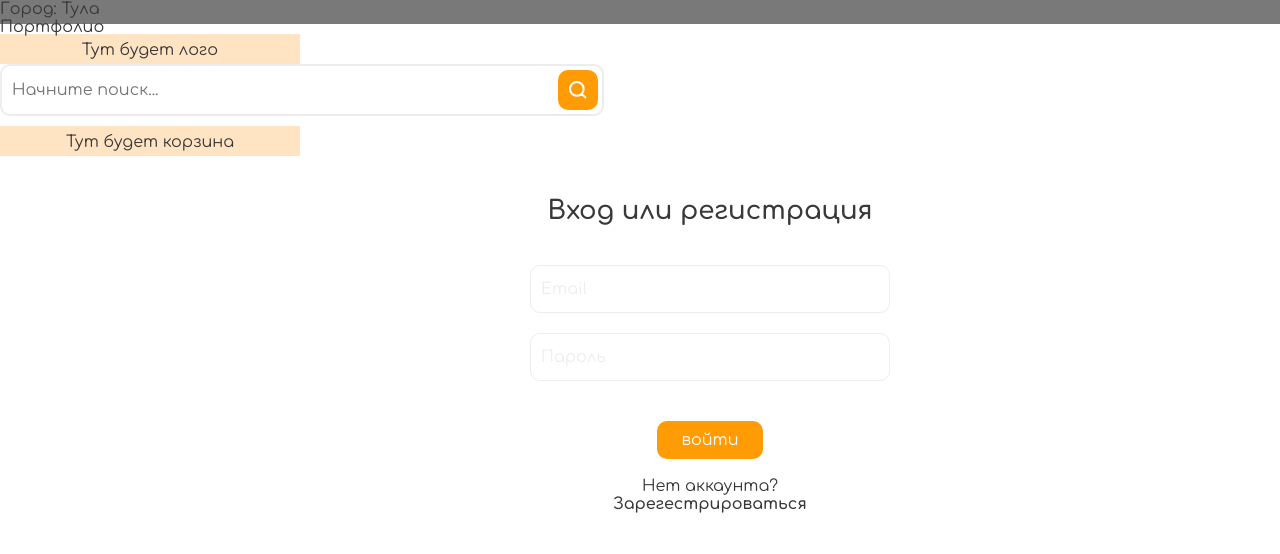
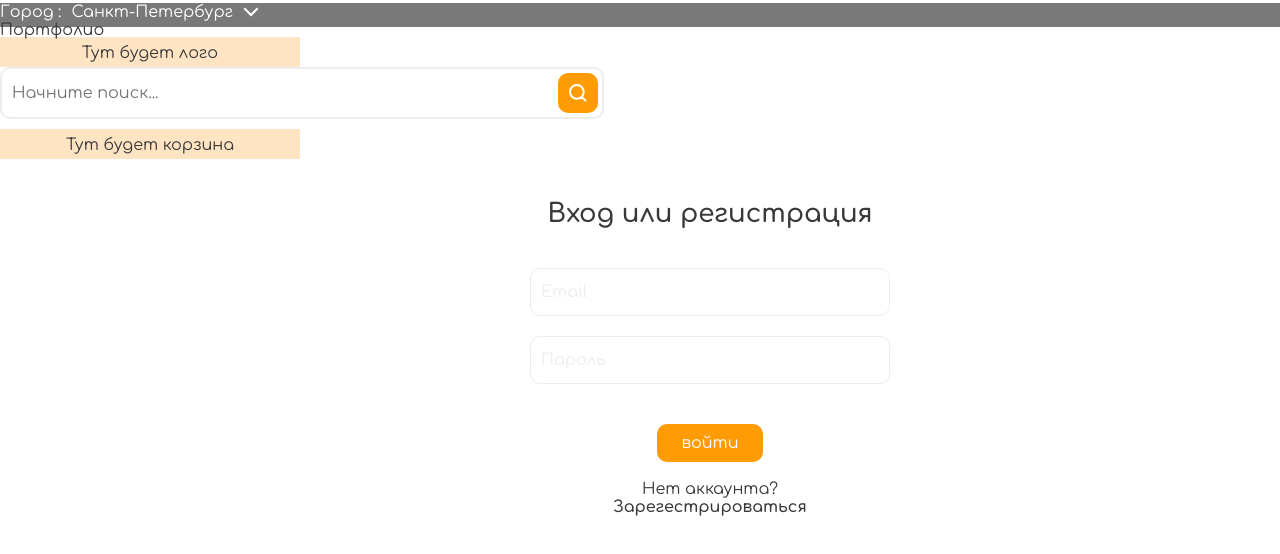
Before and after one commit to ArtErusov/eCommersOrange, a React (Vite) app: page /reg in a window 1280 px wide. Shown: the top 554 px of the page. Built offline with nearby package versions, Linux system fonts and the light colour scheme.

Commit message:
Made a city selection and a separate hook for adding to local storage

```diff
--- a/src/components/layout/Header/Header.tsx
+++ b/src/components/layout/Header/Header.tsx
@@ -1,9 +1,25 @@
-import { FC, FormEvent, useState } from 'react';
+import { FC, useState, useEffect } from 'react';
 import styles from './styles.module.css';
-import searchIcon from '../../../assets/images/svg/Search.svg';
+
+import closeList from '../../../assets/images/svg/closeList.svg';
+import openList from '../../../assets/images/svg/openList.svg';
+
 import SearchBlock from './Components/SearchBlock/SearchBlock';
+import { useLocalStorage } from '../../../helpers/hooks/useLocalStorage';
 
 const Header: FC = () => {
+  const [isActive, setIsActive] = useState<boolean>(false);
+
+  const [selectedCity, setSelectedCity] = useLocalStorage<string>(
+    'selectedCity',
+    'Санкт-Петербург',
+  );
+
+  const handleSelectedCity = (item: string) => {
+    setSelectedCity(item);
+    setIsActive(false);
+  };
+
   const cities: string[] = [
     'Москва',
     'Тула',
@@ -17,22 +33,38 @@ const Header: FC = () => {
     'Владивосток',
   ];
 
-  const [dataSearch, setDataSearch] = useState<string>('');
-
-  const handlerSearch = (e: FormEvent<HTMLFormElement>) => {
-    e.preventDefault();
-    console.log('Форма отправлена', dataSearch);
-    setDataSearch('');
-  };
-
   return (
     <header>
       <div className={styles.top_header}>
         <div className={`${styles.container} ${styles.flex}`}>
-          <div>Город: {cities[1]}</div>
+          <div onMouseLeave={() => setIsActive(false)} className={styles.citySelector}>
+            <p className={styles.label}>Город : </p>
+            <button className={styles.selectedCity} onClick={() => setIsActive(!isActive)}>
+              {selectedCity}
+            </button>
+            {isActive ? (
+              <img src={closeList} alt="Закрыть выбор города" />
+            ) : (
+              <img src={openList} alt="Открыть выбор города" />
+            )}
+            {isActive && (
+              <ul className={styles.dropdownList}>
+                {cities.map(
+                  (item, index) =>
+                    item !== selectedCity && (
+                      <li onClick={() => handleSelectedCity(item)} key={index}>
+                        {item}
+                      </li>
+                    ),
+                )}
+              </ul>
+            )}
+          </div>
+
           <p>Портфолио</p>
         </div>
       </div>
+
       <div className={`${styles.container} ${styles.flex}`}>
         <div className={styles.temporary_filling}>Тут будет лого</div>
         <SearchBlock />
@@ -42,8 +74,3 @@ const Header: FC = () => {
   );
 };
 export default Header;
-
-// FC (FunctionComponent) — это встроенный тип в React, который описывает функциональный компонент.
-// Он автоматически добавляет типизацию для props (хотя в данном случае пропсы не используются) и возвращаемого значения (JSX).
-
-// const Header: FC = () => {...} явно указывает, что Header — это функциональный компонент.
--- a/src/components/layout/Header/styles.module.css
+++ b/src/components/layout/Header/styles.module.css
@@ -5,6 +5,7 @@
   width: 100%;
   height: 24px;
 }
+
 .temporary_filling {
   width: 300px;
   height: 30px;
@@ -13,3 +14,51 @@
   margin-top: 10px;
   padding-top: 7px;
 }
+
+/* Выбор города */
+.citySelector {
+  display: flex;
+  margin-top: 3px;
+  position: relative;
+}
+
+.label {
+  color: var(--white);
+}
+
+.selectedCity {
+  margin-right: 10px;
+  color: var(--white);
+  margin-left: 10px;
+}
+
+.dropdownList {
+  position: absolute;
+  width: 200px;
+  top: 20px;
+  border: 2px solid var(--gray);
+  background-color: var(--white);
+  border-radius: 10px;
+  left: 62px;
+  z-index: 2;
+  padding: 2px 0;
+  display: flex;
+  flex-direction: column;
+  gap: 10px;
+}
+/* Предотвращает разрыв между элементами */
+.dropdownList::before {
+  content: '';
+  width: 100%;
+  height: 10px;
+  top: -4px;
+  z-index: 3;
+  position: absolute;
+}
+.dropdownList li {
+  padding: 2px 10px;
+  cursor: pointer;
+}
+.dropdownList li:hover {
+  background-color: var(--gray);
+}
--- /dev/null
+++ b/src/helpers/hooks/useLocalStorage.ts
@@ -0,0 +1,24 @@
+import { useState, useEffect } from 'react';
+
+export function useLocalStorage<T>(key: string, defaultValue: T) {
+  const [value, setValue] = useState<T>(() => {
+    if (typeof window === 'undefined') return defaultValue; // SSR защита
+    try {
+      const stored = localStorage.getItem(key);
+      return stored ? JSON.parse(stored) : defaultValue;
+    } catch (e) {
+      console.error('useLocalStorage error:', e);
+      return defaultValue;
+    }
+  });
+
+  useEffect(() => {
+    try {
+      localStorage.setItem(key, JSON.stringify(value));
+    } catch (e) {
+      console.error('useLocalStorage error:', e);
+    }
+  }, [key, value]);
+
+  return [value, setValue] as const;
+}
```
Also changed, not shown: src/assets/images/svg/closeList.svg (added), src/assets/images/svg/openList.svg (added).
